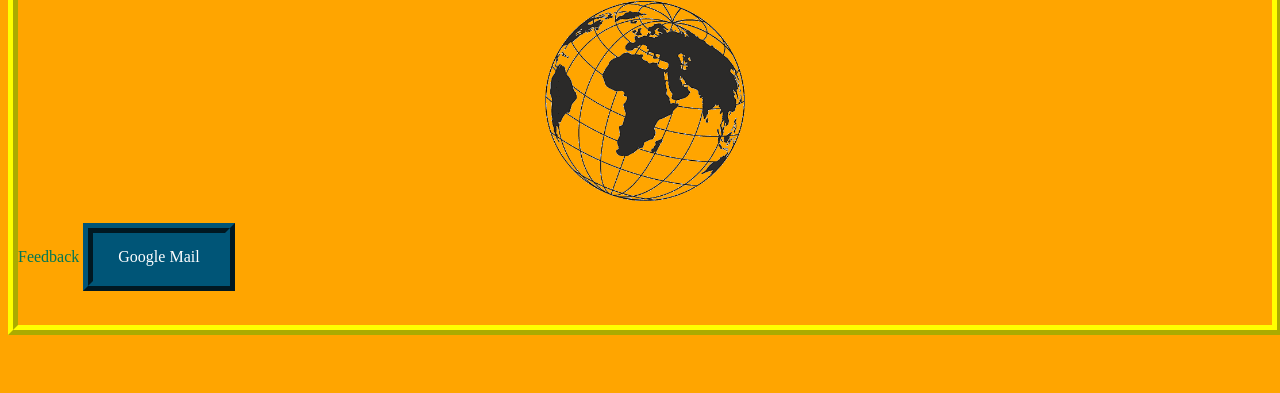
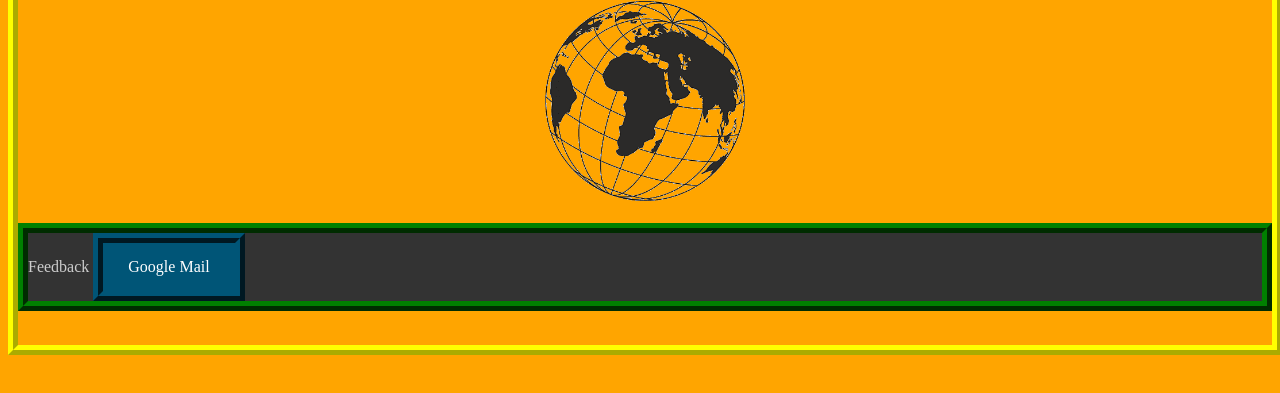
Before and after one commit to SharpnerW/sharpnerw.github.io, a plain HTML site: page index.html in a window 1280 px wide. Shown: the part 97-490 px from the top of the page. Drawn offline with Linux system fonts and the light colour scheme.

Commit message:
Update index.html
fix

```diff
--- a/index.html
+++ b/index.html
@@ -13,7 +13,7 @@
 <h1>Добро пожаловать на сайт!</h1><img src="/images/globe_dark.png" width=200 height=200>
 <div class="messagelore">
 <br>
-<div class="troubleshoot1">
+<div class="troubleshooting1">
 Feedback <a href="mailto:sherpliwm@gmail.com?">Google Mail</a>
 </div>
 </div>
```
